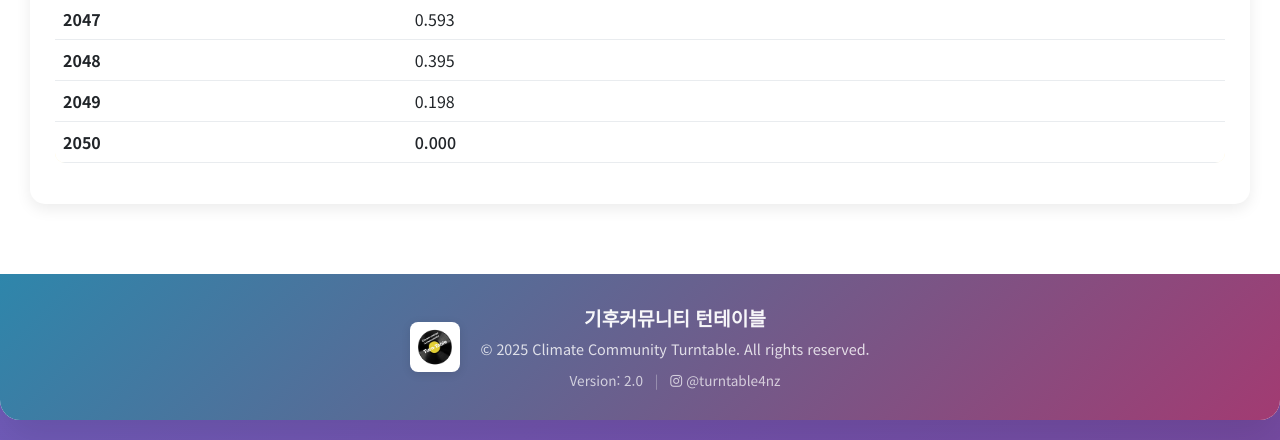
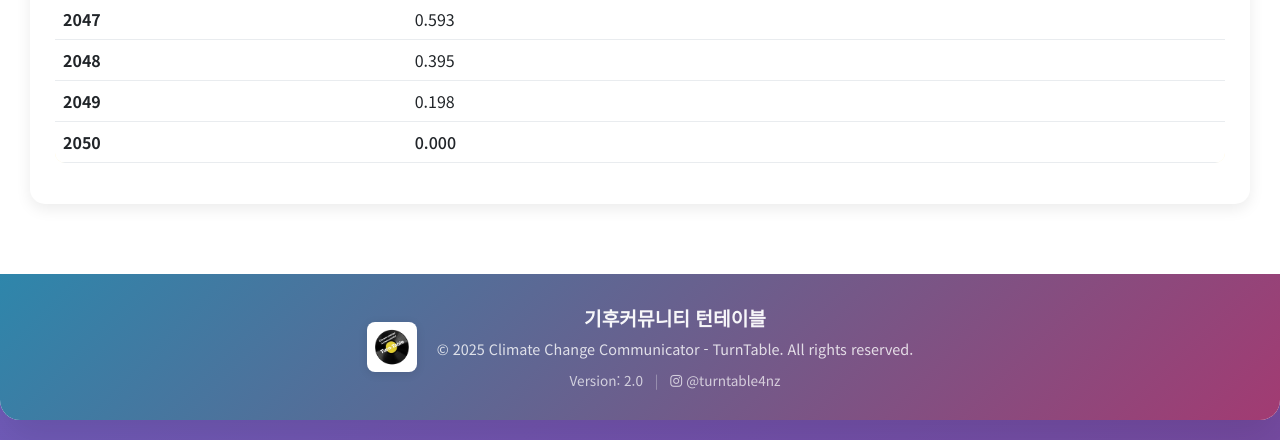
Before and after one commit to Dorong31/korean-carbon-budget-simulator, a Flask app: page / in a window 1280 px wide. Shown: the part 2192-2632 px from the top of the page. Run offline with Flask 3, Linux system fonts and the light colour scheme; some libraries are stand-ins or nearby versions.

Commit message:
Update: 하단 copyright 텍스트를 'Climate Change Communicator - TurnTable'로 변경

```diff
--- a/templates/index.html
+++ b/templates/index.html
@@ -605,7 +605,7 @@
                 </div>
                 <div class="footer-info">
                     <p class="organization-name">기후커뮤니티 턴테이블</p>
-                    <p class="copyright">© 2025 Climate Community Turntable. All rights reserved.</p>
+                    <p class="copyright">© 2025 Climate Change Communicator - TurnTable. All rights reserved.</p>
                     <div class="footer-links">
                         <span class="version-info">Version: 2.0</span>
                         <span class="separator">|</span>
```
